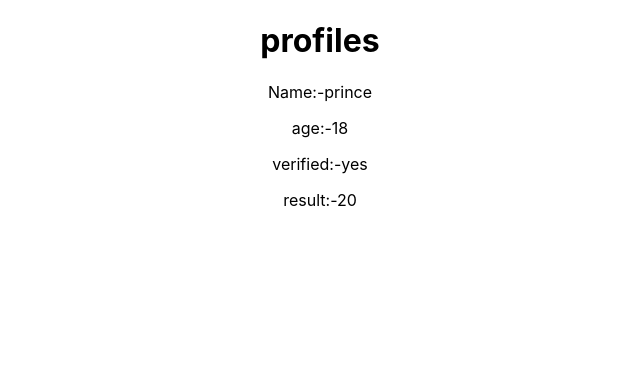
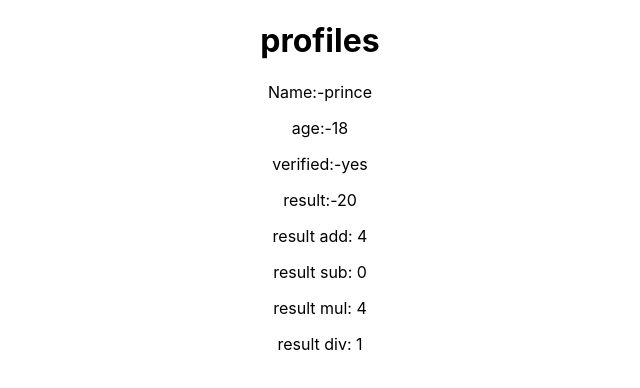
Before and after one commit to pri810/basic, a React (Create React App) app: page / in a window 1280 px wide. Shown: the top 388 px of the page, without its empty margins (320-960 px from the left). Built offline with nearby package versions, Linux system fonts and the light colour scheme.

Commit message:
add function
1.add
2.sub
3.mul
4.div

```diff
--- a/src/App.js
+++ b/src/App.js
@@ -32,11 +32,23 @@ function App() {
   }
   // printpassedname("ghost")
   // type 4
+
   function add(a,b){
-    const result = a + b;
+    const result = a+b;
     return result;
   }
-
+  function add(a,b){
+    const result = a-b;
+    return result;
+  }
+  function add(a,b){
+    const result = a*b;
+    return result;
+  }
+  function add(a,b){
+    const result = a/b;
+    return result;
+  }
 
   /**
  * for ( initialization ; condition ; increment/dcreament){
@@ -83,6 +95,25 @@ function App() {
     console.log(profiles.name,profiles.age)
   });
 
+  //function
+  function add(a,b){
+    const result = a+b;
+    return result;
+  }
+  function sub(a,b){
+    const result = a-b;
+    return result;
+  }
+  function mul(a,b){
+    const result = a*b;
+    return result;
+  }
+  function div(a,b){
+    const result = a/b;
+    return result;
+  }
+
+
 
   return (
 
@@ -92,6 +123,10 @@ function App() {
       <p>age:-{age}</p>
       <p>verified:-{(verified==true)? "yes" : "no"}</p>
       <p>result:-{add(10,10)}</p>
+      <p>result add: {add(2,2)}</p>
+      <p>result sub: {sub(2,2)}</p>
+      <p>result mul: {mul(2,2)}</p>
+      <p>result div: {div(2,2)}</p>
     </div>
   );
 }
```
